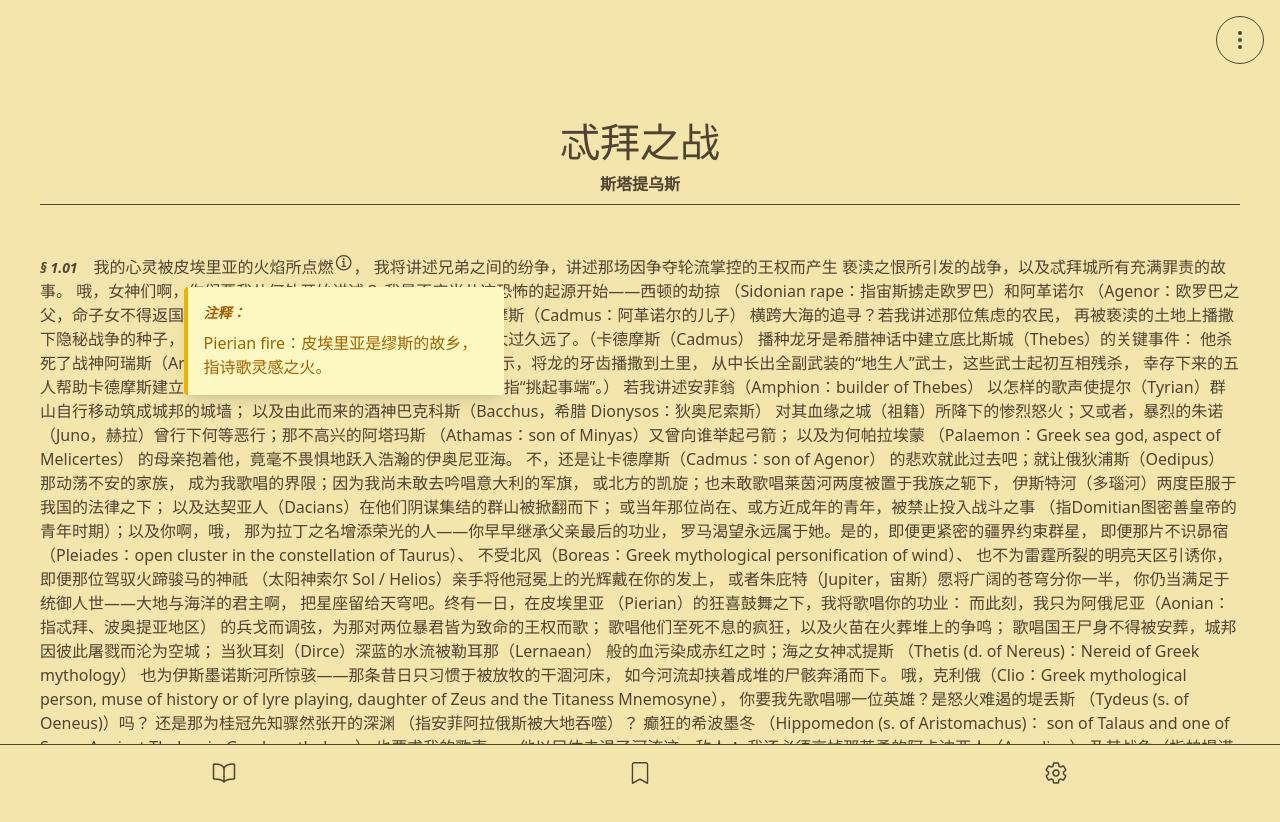
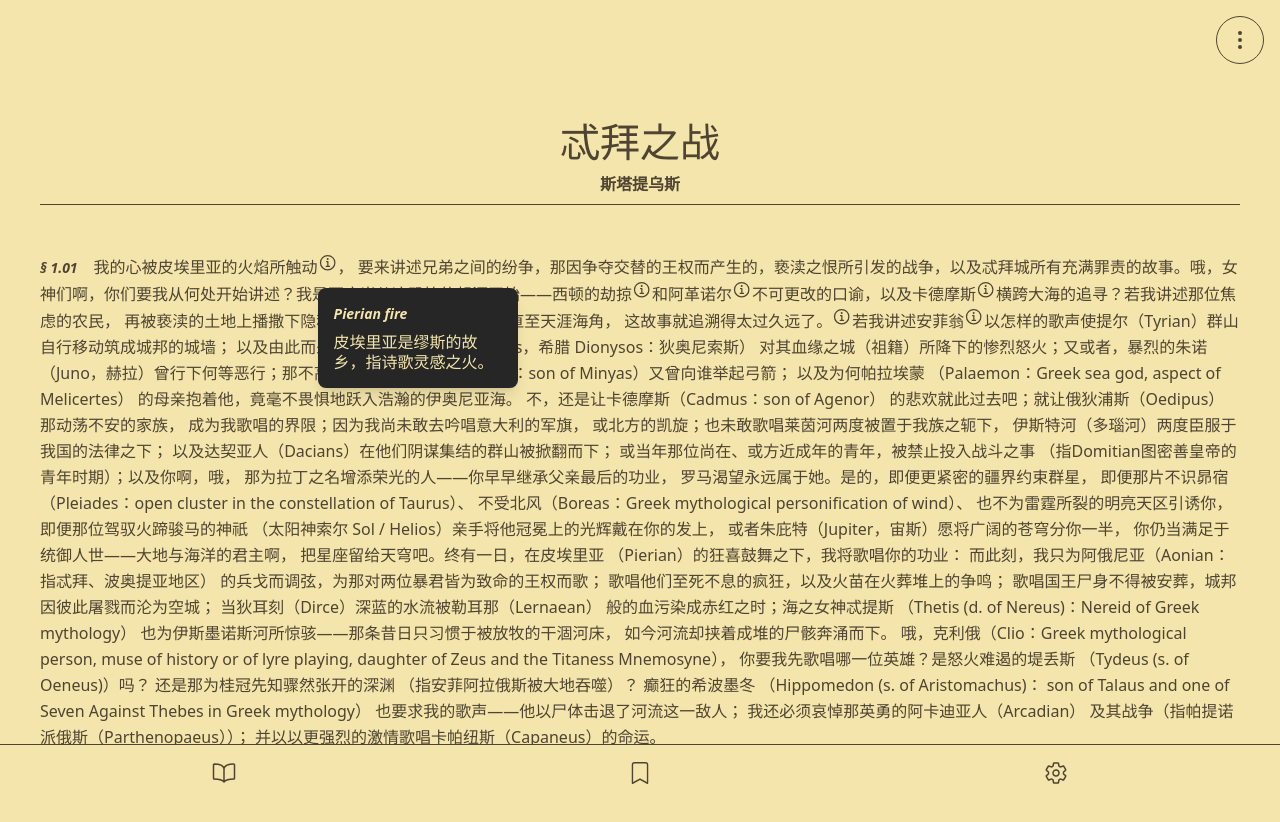
Before and after one commit to ThundeRayn/online-Reader, a React (Vite) app: page / in a window 1280 px wide. Both pictures are taken after a click on the button 343 px from the left and 263 px from the top of the page. After the commit the page ends 800 px from the top, so only its background shows below. Built offline with nearby package versions, Linux system fonts and the light colour scheme.

Commit message:
before error fixing

```diff
--- a/src/Paragraphs/Para101.tsx
+++ b/src/Paragraphs/Para101.tsx
@@ -4,28 +4,20 @@ import Elaboration from "../components/Elaboration"
 const Para101 = () => {
   return (
     <div>
-        <div>
+        <div className="leading-relaxed">
         <Anchor series="§ 1.01"/>
 
-        我的心灵被皮埃里亚的火焰所点燃<Elaboration text="Pierian fire：皮埃里亚是缪斯的故乡，指诗歌灵感之火。" />，
-        我将讲述兄弟之间的纷争，讲述那场因争夺轮流掌控的王权而产生
-        亵渎之恨所引发的战争，以及忒拜城所有充满罪责的故事。
-        哦，女神们啊，你们要我从何处开始讲述？
-        我是否应当从这恐怖的起源开始——西顿的劫掠
-        （Sidonian rape：指宙斯掳走欧罗巴）和阿革诺尔
-        （Agenor：欧罗巴之父，命子女不得返国，除非找回她）
-        不可更改的口谕，以及卡德摩斯（Cadmus：阿革诺尔的儿子）
+        我的心被皮埃里亚的火焰所触动<Elaboration note="Pierian fire" text="皮埃里亚是缪斯的故乡，指诗歌灵感之火。" />，
+        要来讲述兄弟之间的纷争，那因争夺交替的王权而产生的，亵渎之恨所引发的战争，以及忒拜城所有充满罪责的故事。哦，女神们啊，你们要我从何处开始讲述？我是否应当从这恐怖的起源开始——西顿的劫掠<Elaboration note="Sidonian rape" text="指宙斯掳走欧罗巴的神话故事。" />和阿革诺尔<Elaboration note="Agenor" text="腓尼基国王，欧罗巴之父。他命子女不得返国，除非找回她" />不可更改的口谕，以及卡德摩斯<Elaboration note="Cadmus" text="阿革诺尔之子" />
         横跨大海的追寻？若我讲述那位焦虑的农民，
         再被亵渎的土地上播撒下隐秘战争的种子，并一路追索直至天涯海角，
-        这故事就追溯得太过久远了。（卡德摩斯（Cadmus）
-        播种龙牙是希腊神话中建立底比斯城（Thebes）的关键事件：
-        他杀死了战神阿瑞斯（Ares）的圣龙后，
-        遵照雅典娜（Athena）的指示，将龙的牙齿播撒到土里，
+        这故事就追溯得太过久远了。<Elaboration text="卡德摩斯（Cadmus）
+        播种龙牙是希腊神话中建立底比斯城的关键事件：
+        他杀死了战神阿瑞斯的圣龙后，
+        遵照雅典娜的指示，将龙的牙齿播撒到土里，
         从中长出全副武装的“地生人”武士，这些武士起初互相残杀，
         幸存下来的五人帮助卡德摩斯建立了底比斯，
-        而“播种龙牙”也成为英语习语，意指“挑起事端”。）
-        若我讲述安菲翁（Amphion：builder of Thebes）
-        以怎样的歌声使提尔（Tyrian）群山自行移动筑成城邦的城墙；
+        而“播种龙牙”也成为英语习语，意指“挑起事端”。" />若我讲述安菲翁<Elaboration note="Amphion" text="底比斯的建造者" />以怎样的歌声使提尔（Tyrian）群山自行移动筑成城邦的城墙；
         以及由此而来的酒神巴克科斯（Bacchus，希腊 Dionysos：狄奥尼索斯）
         对其血缘之城（祖籍）所降下的惨烈怒火；又或者，暴烈的朱诺
         （Juno，赫拉）曾行下何等恶行；那不高兴的阿塔玛斯
--- a/src/components/Elaboration.tsx
+++ b/src/components/Elaboration.tsx
@@ -2,12 +2,25 @@ import { useState, useRef, useEffect } from 'react'
 import { IoInformationCircleOutline } from 'react-icons/io5'
 
 interface ElaborationProps {
+  note?:string;
   text: string;
+  more?:string;
 }
 
-const Elaboration = ({ text }: ElaborationProps) => {
+interface PositionStyle {
+  width?: string;
+  top?: string;
+  bottom?: string;
+  left?: string;
+  right?: string;
+  transform?: string;
+  marginTop?: string;
+  marginBottom?: string;
+}
+
+const Elaboration = ({ note,text }: ElaborationProps) => {
   const [isOpen, setIsOpen] = useState(false)
-  const [position, setPosition] = useState({ top: '100%', left: '50%', transform: 'translateX(-50%)' })
+  const [position, setPosition] = useState<PositionStyle>({ top: '100%', left: '50%', transform: 'translateX(-50%)' })
   const popupRef = useRef<HTMLDivElement>(null)
   const buttonRef = useRef<HTMLButtonElement>(null)
 
@@ -20,33 +33,29 @@ const Elaboration = ({ text }: ElaborationProps) => {
       const viewportHeight = window.innerHeight
       const padding = 16
 
-      // Calculate max available width
-      const maxWidth = Math.min(320, viewportWidth - padding * 2)
-
-      let adjustedStyle: any = {
-        width: `${maxWidth}px`,
+      const adjustedStyle: PositionStyle = {
         top: '100%',
         bottom: 'auto',
         marginTop: '8px',
         marginBottom: '0'
       }
 
-      // Determine horizontal position
+      // Determine horizontal position based on button location
       const buttonCenter = button.left + button.width / 2
-      const halfWidth = maxWidth / 2
+      //const halfMaxWidth = 160 // Half of 320px max width
 
-      if (buttonCenter - halfWidth < padding) {
-        // Too close to left edge
+      if (buttonCenter < viewportWidth / 3) {
+        // Button on left side - align left
         adjustedStyle.left = '0'
         adjustedStyle.right = 'auto'
         adjustedStyle.transform = 'none'
-      } else if (buttonCenter + halfWidth > viewportWidth - padding) {
-        // Too close to right edge
+      } else if (buttonCenter > (viewportWidth * 2) / 3) {
+        // Button on right side - align right
         adjustedStyle.left = 'auto'
         adjustedStyle.right = '0'
         adjustedStyle.transform = 'none'
       } else {
-        // Center it
+        // Button in center - center the popup
         adjustedStyle.left = '50%'
         adjustedStyle.right = 'auto'
         adjustedStyle.transform = 'translateX(-50%)'
@@ -97,21 +106,25 @@ const Elaboration = ({ text }: ElaborationProps) => {
           {/* Info Box - smart positioning */}
           <div
             ref={popupRef}
-            className="absolute z-50 bg-yellow-100 border-l-4 border-yellow-500 text-yellow-700 p-4 rounded shadow-lg w-80 max-h-96 overflow-y-auto"
+            className="absolute z-50 bg-neutral-800 border-default-text text-default-bg p-4 rounded-lg shadow-lg max-h-96 overflow-y-auto"
             style={{
               top: '100%',
               left: '50%',
               transform: 'translateX(-50%)',
               marginTop: '8px',
-              maxWidth: 'calc(100vw - 16px)',
+              width: 'auto',
+              minWidth: '200px',
+              maxWidth: 'min(320px, calc(100vw - 32px))',
               ...position
             }}
             onClick={(e) => e.stopPropagation()}
           >
-            <div className="italic text-sm font-semibold mb-2">
-              注释：
-            </div>
-            <p className="font-normal">{text}</p>
+            {note && (
+              <div className="italic text-sm font-bold mb-2">
+                {note}
+              </div>
+            )}
+            <p className="text-normal leading-5">{text}</p>
           </div>
         </>
       )}
--- a/src/index.css
+++ b/src/index.css
@@ -1,4 +1,9 @@
 @import "tailwindcss";
+
+@theme {
+  --color-default-bg: #F3E5AB;
+  --color-default-text: #4F4432;
+}
 
 :root {
   font-family: system-ui, Avenir, Helvetica, Arial, sans-serif;
@@ -6,8 +11,8 @@
   color: #4F4432;
 
   /*color scheme for default mode*/
-  --color-default-bg:#F3E5AB;
-  --color-default-text:#4F4432;
+  --color-defaultBg:#F3E5AB;
+  --color-defaultText:#4F4432;
 }
 
 h1{
```
Also changed, not shown: 1 other file (tests, documents, lock files or other folders).
